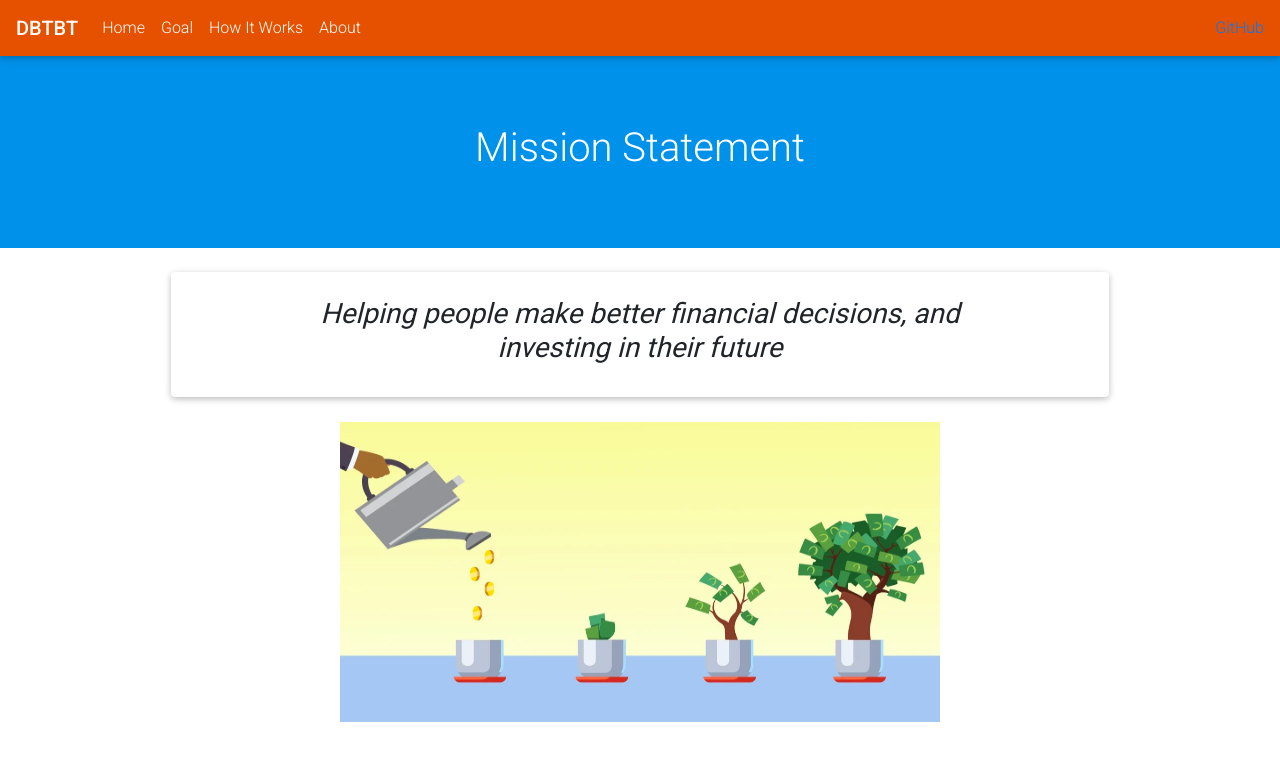
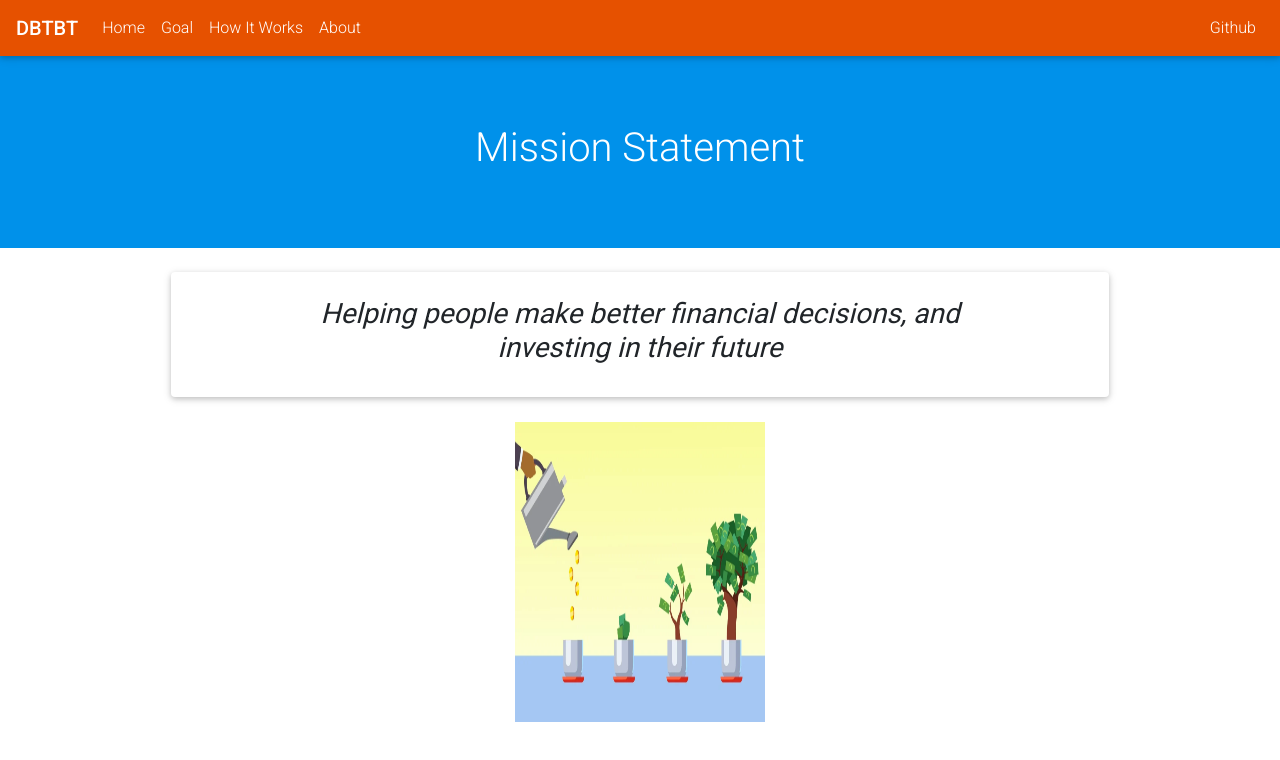
Before and after one commit to cdaher3/DBTBT, a React (Create React App) app in the folder dbtbt-frontend/: page /Goal in a window 1280 px wide. Shown: the top 760 px of the page. Built offline with nearby package versions, Linux system fonts and the light colour scheme.

Commit message:
Github link and little photo alignment

```diff
--- a/dbtbt-frontend/src/Goal.js
+++ b/dbtbt-frontend/src/Goal.js
@@ -48,7 +48,7 @@ export default class Documentation extends Component {
             </MDBCardBody>
           </MDBCard>
           <MDBCardBody>
-              <h3><img src={invest} height = "300" width = "600"></img></h3>
+              <h3><img src={invest} height = "300" width = "250"></img></h3>
             </MDBCardBody>
         </MDBCol>
       </div>
--- a/dbtbt-frontend/src/NavbarPage.js
+++ b/dbtbt-frontend/src/NavbarPage.js
@@ -49,7 +49,7 @@ export default class NavbarPage extends Component {
             </MDBNavbarNav>
             <MDBNavbarNav right>
               <MDBNavItem>
-                <a href="https://github.com/cdaher3/DBTBT"> GitHub</a>
+                <MDBNavLink to="Github"> Github</MDBNavLink>
               </MDBNavItem>
               <MDBNavItem>
                 {/* <MDBNavLink className="waves-effect waves-light" to="#!">
@@ -62,6 +62,11 @@ export default class NavbarPage extends Component {
         <Switch>
           <Route path="/" exact component={Submit}/>
           <Route path = "/goal" exact component = {Goal}/>
+          <Route path='/github' component={() => {
+          window.location.href = "https://github.com/cdaher3/DBTBT";
+          return null;
+          }}/>
+          <Route path = "https://github.com/cdaher3/DBTBT"/>
           <Route path="/documentation" exact component={Documentation} />
           <Route path="/docs" exact component={Documentation} />
           <Route path="/about" exact component={About} />
```
